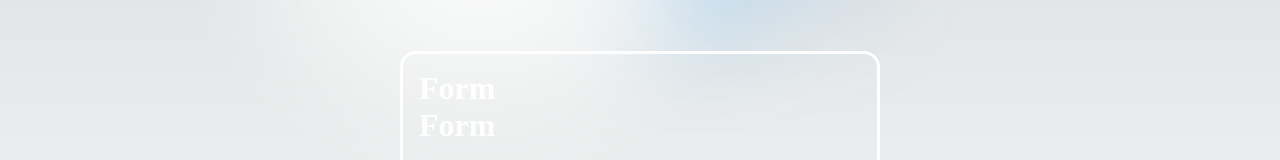
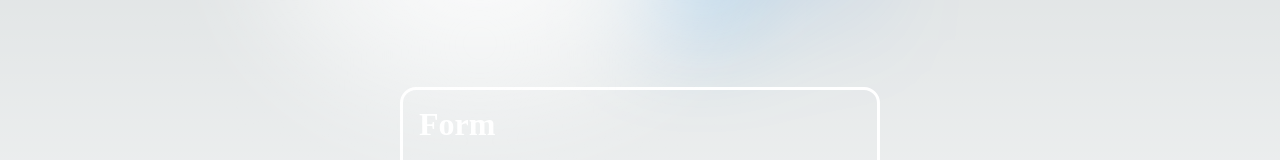
Before and after one commit to RafaelCardoso92/storybook, a Next.js app: page / in a window 1280 px wide. Shown: the part 248-408 px from the top of the page. Built offline with nearby package versions, Linux system fonts and the light colour scheme.

Commit message:
removing tag

```diff
--- a/src/components/form/form.tsx
+++ b/src/components/form/form.tsx
@@ -22,7 +22,6 @@ export default function Form(props: formProps) {
       className={`${styles.container} ${styles[props.borderColor]}`}
     >
       <div className={styles.formHeader} style={{ color: props.color }}>
-        <h1>Form</h1>
         <h1>Form</h1>
       </div>
       <div className={styles.formBody}>
```
Also changed, not shown: package.json (+5 -2 lines), 1 other file (tests, documents, lock files or other folders).
